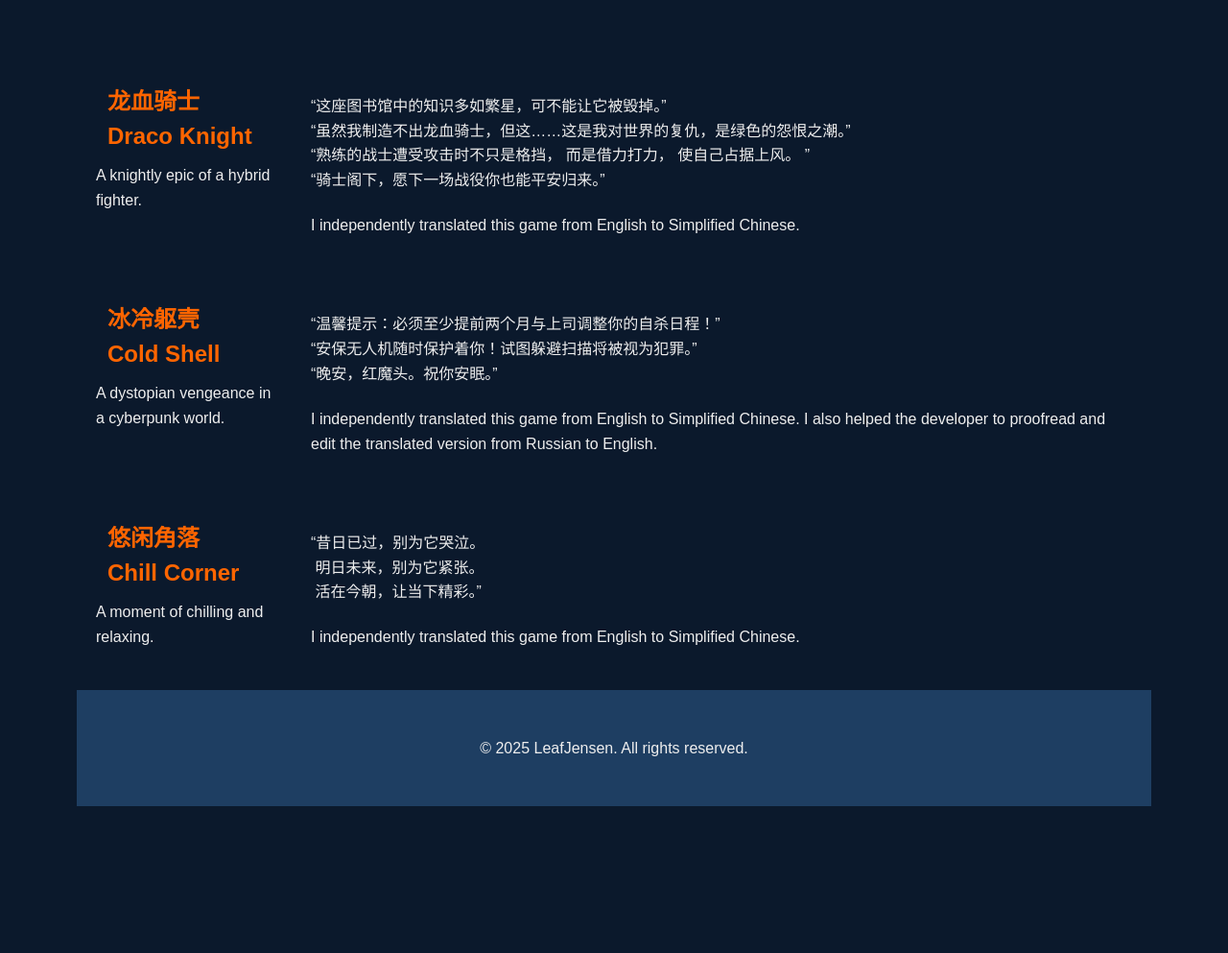
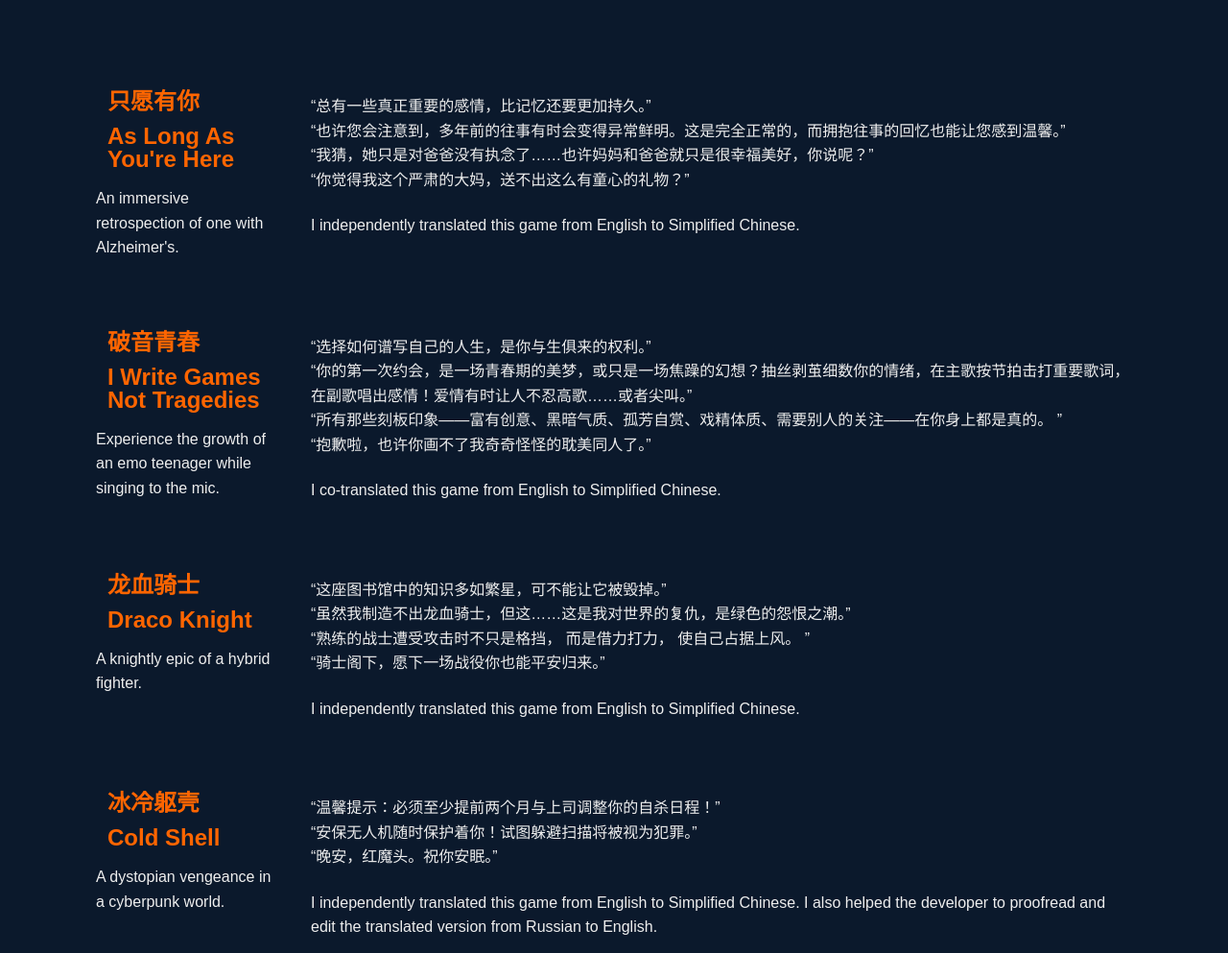
Before and after one commit to YizhouFan/yizhoufan.github.io, a plain HTML site: page index.html in a window 1280 px wide. Shown: the part 1940-2933 px from the top of the page at 96% size. Before the commit the page ends 2780 px from the top, so only its background shows below. Drawn offline with Linux system fonts and the light colour scheme; a web font is replaced by a local one.

Commit message:
Added ALAYH and IWGNT

```diff
--- a/index.html
+++ b/index.html
@@ -512,6 +512,44 @@
             <div class="container">
                 <div class="left">
                     <h2><a
+                            href="https://store.steampowered.com/app/3309750/As_Long_As_Youre_Here/">只愿有你</a></h2>
+                    <h2><a
+                            href="https://store.steampowered.com/app/3309750/As_Long_As_Youre_Here/">As Long As You're Here</a></h2>
+                    <p>An immersive retrospection of one with Alzheimer's.</p>
+                </div>
+                <div class="right">
+                    <p>“总有一些真正重要的感情，比记忆还要更加持久。”
+                        <br>“也许您会注意到，多年前的往事有时会变得异常鲜明。这是完全正常的，而拥抱往事的回忆也能让您感到温馨。”
+                        <br>“我猜，她只是对爸爸没有执念了……也许妈妈和爸爸就只是很幸福美好，你说呢？”
+                        <br>“你觉得我这个严肃的大妈，送不出这么有童心的礼物？”</p>
+                    <p>I independently translated this game from English to
+                        Simplified Chinese.</p>
+                    <p></p>
+                </div>
+            </div>
+
+            <div class="container">
+                <div class="left">
+                    <h2><a
+                            href="https://store.steampowered.com/app/3396670/I_Write_Games_Not_Tragedies/">破音青春</a></h2>
+                    <h2><a
+                            href="https://store.steampowered.com/app/3396670/I_Write_Games_Not_Tragedies/">I Write Games Not Tragedies</a></h2>
+                    <p>Experience the growth of an emo teenager while singing to the mic.</p>
+                </div>
+                <div class="right">
+                    <p>“选择如何谱写自己的人生，是你与生俱来的权利。”
+                        <br>“你的第一次约会，是一场青春期的美梦，或只是一场焦躁的幻想？抽丝剥茧细数你的情绪，在主歌按节拍击打重要歌词，在副歌唱出感情！爱情有时让人不忍高歌……或者尖叫。”
+                        <br>“所有那些刻板印象——富有创意、黑暗气质、孤芳自赏、戏精体质、需要别人的关注——在你身上都是真的。 ”
+                        <br>“抱歉啦，也许你画不了我奇奇怪怪的耽美同人了。”</p>
+                    <p>I co-translated this game from English to
+                        Simplified Chinese.</p>
+                    <p></p>
+                </div>
+            </div>
+
+            <div class="container">
+                <div class="left">
+                    <h2><a
                             href="https://store.steampowered.com/app/1218640/Draco_Knight/">龙血骑士</a></h2>
                     <h2><a
                             href="https://store.steampowered.com/app/1218640/Draco_Knight/">Draco
```
